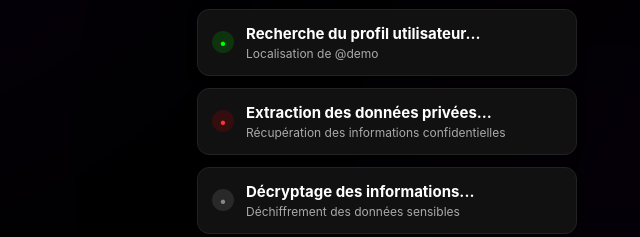
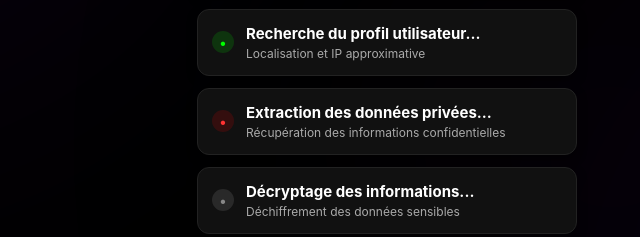
Before and after one commit to smxvon5/instaseen2, a plain HTML site: page 2.html in a window 1280 px wide. Shown: the part 398-635 px from the top of the page, 253-893 px from the left. Drawn offline with Linux system fonts and the light colour scheme.

Commit message:
Update 2.html

```diff
--- a/2.html
+++ b/2.html
@@ -122,7 +122,7 @@
     <!-- étapes -->
     <div class="step grey"><div class="step-icon">•</div><div class="step-text"><h3>Connexion aux serveurs Instagram...</h3><p>Établissement de la connexion sécurisée</p></div></div>
     <div class="step grey"><div class="step-icon">•</div><div class="step-text"><h3>Contournement des protections...</h3><p>Bypass des systèmes de sécurité</p></div></div>
-    <div class="step grey"><div class="step-icon">•</div><div class="step-text"><h3>Recherche du profil utilisateur...</h3><p>Localisation de @demo</p></div></div>
+    <div class="step grey"><div class="step-icon">•</div><div class="step-text"><h3>Recherche du profil utilisateur...</h3><p>Localisation et IP approximative</p></div></div>
     <div class="step grey"><div class="step-icon">•</div><div class="step-text"><h3>Extraction des données privées...</h3><p>Récupération des informations confidentielles</p></div></div>
     <div class="step grey"><div class="step-icon">•</div><div class="step-text"><h3>Décryptage des informations...</h3><p>Déchiffrement des données sensibles</p></div></div>
     <div class="step grey"><div class="step-icon">•</div><div class="step-text"><h3>Finalisation...</h3><p>Préparation des résultats</p></div></div>
```
